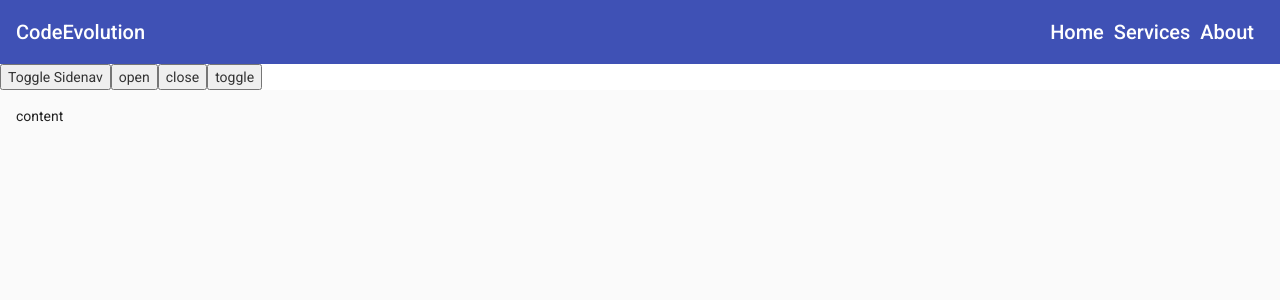
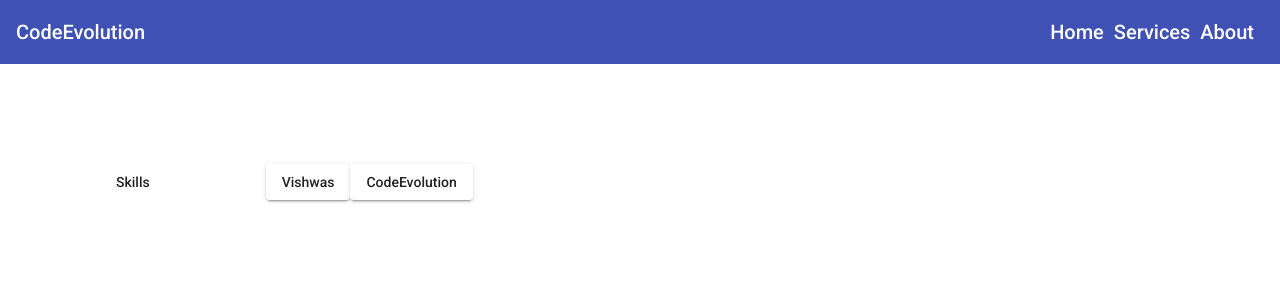
Before and after one commit to shivrajpro/angular-practice, an Angular app: page / in a window 1280 px wide. Shown: the top 300 px of the page. Built offline with nearby package versions, Linux system fonts and the light colour scheme.

Commit message:
mat menu

```diff
--- a/src/app/app.component.html
+++ b/src/app/app.component.html
@@ -160,3 +160,38 @@
     <mat-sidenav-content>content</mat-sidenav-content>
   </mat-sidenav-container>
 </div>
+
+<!-- menu -->
+<div *ngIf="showElements.menu">
+  <button class="center" mat-flat-button [matMenuTriggerFor]="skillsMenu">Skills</button>
+  <mat-menu #skillsMenu="matMenu">
+    <button mat-menu-item [matMenuTriggerFor]="frontend">FrontEnd</button>
+    <button mat-menu-item>BackEnd</button>
+  </mat-menu>
+
+  <mat-menu #frontend="matMenu" xPosition="after" yPosition="below">
+    <button mat-menu-item>Angular</button>
+    <button mat-menu-item>React</button>
+    <button mat-menu-item>Vue</button>
+  </mat-menu>
+
+  <mat-menu #lazyMenu="matMenu">
+    <ng-template matMenuContent let-name="name" let-hobby="hobby" >
+      <button mat-menu-item>Settings</button>
+      <button mat-menu-item>Hobby is {{hobby}} </button>
+      <button mat-menu-item>Log out {{name}} </button>
+    </ng-template>
+  </mat-menu>
+
+  <button mat-raised-button
+  [matMenuTriggerData]="{'name':'Vishwas', 'hobby':'Cricket'}"
+  [matMenuTriggerFor]="lazyMenu">
+    Vishwas
+  </button>
+  <button mat-raised-button
+  [matMenuTriggerFor]="lazyMenu"
+  [matMenuTriggerData]="{'name':'CodeEvolution', 'hobby':'Football'}"
+  >
+    CodeEvolution
+  </button>
+</div>
--- a/src/app/app.component.scss
+++ b/src/app/app.component.scss
@@ -18,3 +18,7 @@ mat-sidenav-container{
         background: dodgerblue;
     }
 }
+
+.center{
+    margin: 10rem;
+}
--- a/src/app/app.component.ts
+++ b/src/app/app.component.ts
@@ -18,7 +18,8 @@ export class AppComponent implements OnInit{
     "badges":false,
     "spinner":false,
     "toolbar":true,
-    "sidenav":true
+    "sidenav":false,
+    "menu":true
   }
 
   constructor(){}
--- a/src/app/material/material.module.ts
+++ b/src/app/material/material.module.ts
@@ -6,6 +6,7 @@ import { MatBadgeModule } from "@angular/material/badge";
 import { MatProgressSpinnerModule } from "@angular/material/progress-spinner";
 import { MatToolbarModule } from "@angular/material/toolbar";
 import { MatSidenavModule } from "@angular/material/sidenav";
+import { MatMenuModule } from "@angular/material/menu";
 
 const MaterialComponents = [
   MatButtonModule,
@@ -14,7 +15,8 @@ const MaterialComponents = [
   MatBadgeModule,
   MatProgressSpinnerModule,
   MatToolbarModule,
-  MatSidenavModule
+  MatSidenavModule,
+  MatMenuModule
 ]
 @NgModule({
   imports: [
```
